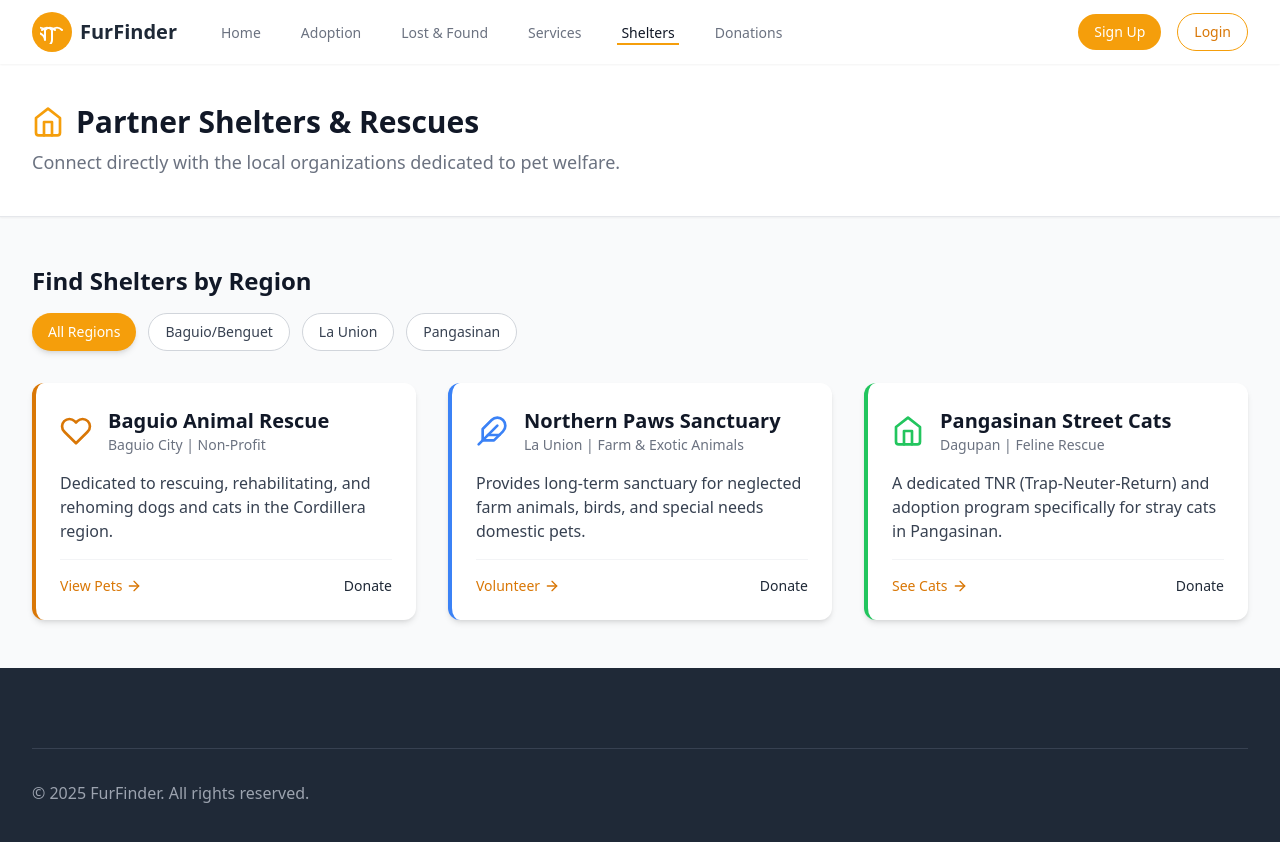
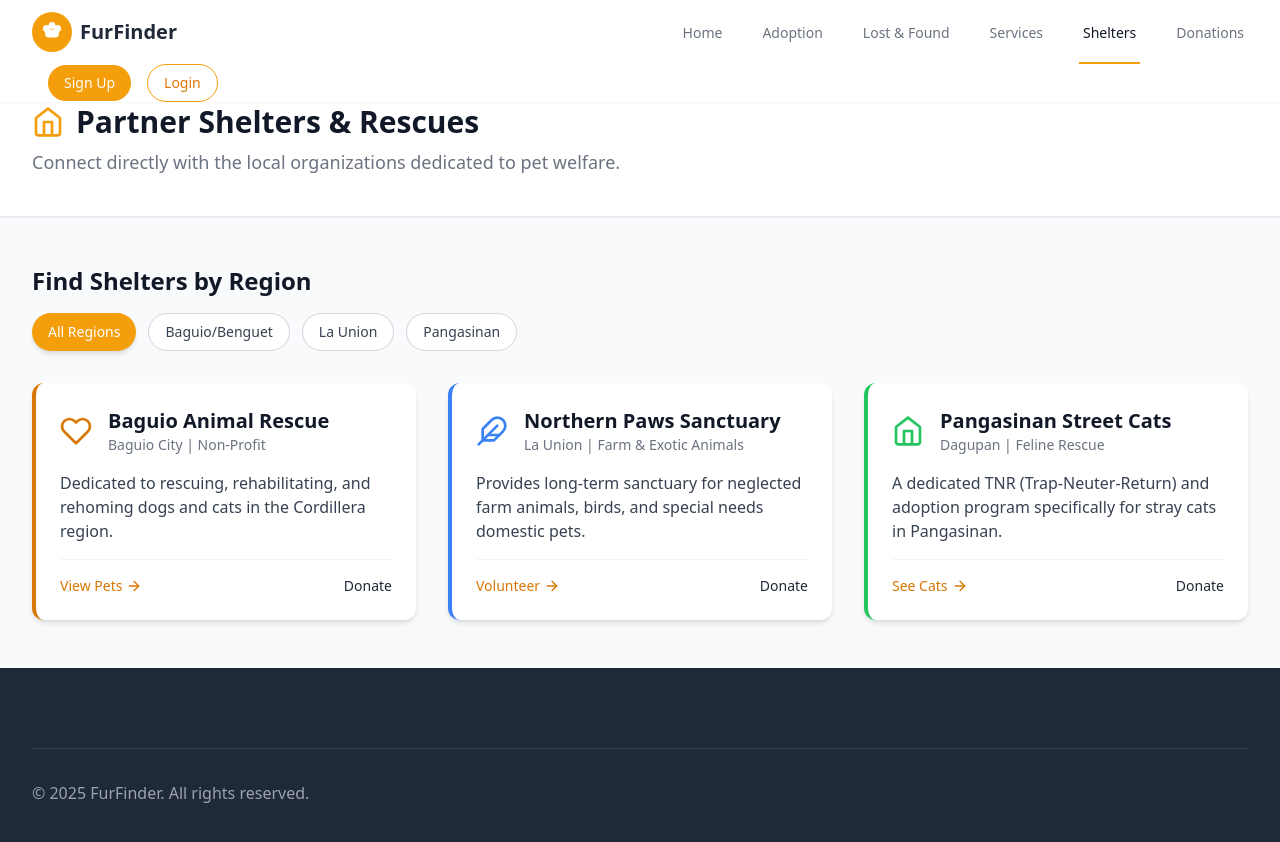
Before and after one commit to gumiho28/FurFinder2, a plain HTML site: page shelters.html in a window 1280 px wide. Drawn offline with nearby package versions, Linux system fonts and the light colour scheme.

Commit message:
Add files via upload

```diff
--- a/shelters.html
+++ b/shelters.html
@@ -23,10 +23,15 @@
                 <div class="flex items-center">
                     <div class="flex-shrink-0 flex items-center">
                         <div class="w-10 h-10 rounded-full bg-amber-500 flex items-center justify-center">
-                            <svg xmlns="http://www.w3.org/2000/svg" width="24" height="24" viewBox="0 0 24 24" fill="none" stroke="white" stroke-width="2" stroke-linecap="round" stroke-linejoin="round">
-                                <path d="M12 10c3-3 7-3 10 0m-10 0c-3-3-7-3-10 0m10 0v10c0 3-3 7-7 7m0-17c3-3 7-3 10 0m-10 0c-3-3-7-3-10 0m10 0v10c0-3-3-7-7-7"/>
-                            </svg>
+                          <svg xmlns="http://www.w3.org/2000/svg" width="24" height="24" viewBox="0 0 24 24" fill="white" stroke="white" stroke-width="2" stroke-linecap="round" stroke-linejoin="round">
+                            <path d="M12 2C10.66 2 9.42 2.76 8.78 3.96L4.78 11.12C4.38 11.83 4.2 12.63 4.2 13.5C4.2 16.5 6.7 19 9.7 19C11.5 19 13.06 18.1 14 16.7C14.94 18.1 16.5 19 18.3 19C21.3 19 23.8 16.5 23.8 13.5C23.8 12.63 23.62 11.83 23.22 11.12L19.22 3.96C18.58 2.76 17.34 2 16 2C14.66 2 13.42 2.76 12.78 3.96L12 5.12L11.22 3.96C10.58 2.76 9.34 2 8 2M12 8.5C10.34 8.5 9 7.16 9 5.5C9 3.84 10.34 2.5 12 2.5C13.66 2.5 15 3.84 15 5.5C15 7.16 13.66 8.5 12 8.5Z" opacity="0"/>
+                            <path d="M9 10.5a3 3 0 0 0-3 3c0 1.66 1.34 3 3 3h6c1.66 0 3-1.34 3-3a3 3 0 0 0-3-3H9Z" fill="white"/>
+                            <circle cx="12" cy="5.5" r="2.5" fill="white"/>
+                            <circle cx="6.5" cy="8.5" r="2.5" fill="white"/>
+                            <circle cx="17.5" cy="8.5" r="2.5" fill="white"/>
+                        </svg>
                         </div>
+                     </div>
                         <span class="ml-2 text-xl font-bold text-gray-800">FurFinder</span>
                     </div>
                     <div class="hidden md:ml-10 md:flex md:space-x-8">
```
